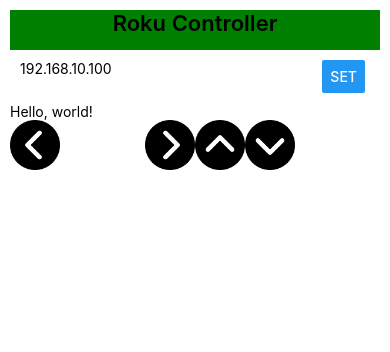
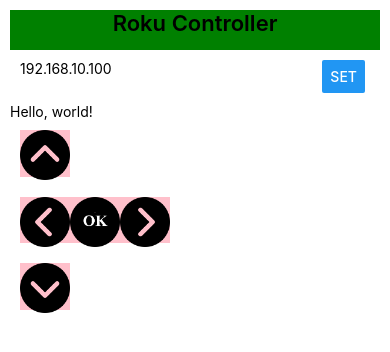
Before and after one commit to vipullal-github/React-native-roku, a React Native app: screen / in a window 390 px wide. Shown: the top 352 px of the page. Built offline with nearby package versions, Linux system fonts and the light colour scheme.

Commit message:
Context is plugged in

```diff
--- a/App.js
+++ b/App.js
@@ -12,6 +12,8 @@
 import {SafeAreaView,StatusBar,StyleSheet} from 'react-native';
 import MainController from './components/MainController';
 import FakeAppBar from './components/FakeAppBar';
+import { RokuContextProvider } from './contexts/RokuContext';
+import HelloWorldComponent from './components/HelloWorld';
 
 
 const App: () => Node = () => {
@@ -21,12 +23,16 @@
       flexDirection:'column',
       margin:10,
   };
+      //<RokuContextProvider>
+      //</RokuContextProvider>
 
   return (
     <SafeAreaView style={backgroundStyle}>
-      <StatusBar barStyle={'light-content'} />
-      <FakeAppBar title='Roku Controller'/>
-      <MainController />
+    <StatusBar barStyle={'light-content'} />
+    <RokuContextProvider>
+        <FakeAppBar title='Roku Controller'/>
+        <MainController />
+        </RokuContextProvider>
     </SafeAreaView>
   );
 };
--- /dev/null
+++ b/components/HelloWorld.js
@@ -0,0 +1,28 @@
+import React from 'react';
+import {View,Text,StyleSheet} from 'react-native';
+
+const HelloWorldComponent = (props) =>{
+
+
+
+    return (
+
+            <View style={styles.container}>
+                <Text>Hello, world!</Text>
+            </View>
+
+    )};
+
+
+
+const styles=StyleSheet.create({
+
+    container:{
+
+        flexDirection:'column',
+
+    },
+
+
+});
+export default HelloWorldComponent;
--- a/components/MainController.js
+++ b/components/MainController.js
@@ -52,14 +52,14 @@
             <IPControl />
             <Text>Hello, world!</Text>
             <NavButtonsControl />
-            <View style={styles.buttonArrayRow}>
+            {/* <View style={styles.buttonArrayRow}>
                 <ImageButton image={leftArrow} clickHandler={onPress} />
                 <View style={styles.buttonArrayRow}>
                 <ImageButton image={rightArrow} clickHandler={onPress} />
                 <ImageButton image={upArrow} clickHandler={onPress} />
                 </View>
                 <ImageButton image={downArrow} clickHandler={onPress} />
-            </View>
+            </View> */}
         </View>
     )
 };
--- a/components/NavButtonsControl.js
+++ b/components/NavButtonsControl.js
@@ -1,19 +1,34 @@
 import React from 'react';
 import {View,StyleSheet} from 'react-native';
+import ImageButton from './ui/ImageButton';
 
 const rightArrow = require('../assets/right-arrow.png');
 const leftArrow = require('../assets/left-arrow.png');
 const upArrow = require('../assets/up-arrow.png');
 const downArrow = require('../assets/down-arrow.png');
-const home = require('../assets/home.png');
+const ok_btn = require('../assets/ok_btn.png');
 
 
 
 const NavButtonsControl = (props) =>{
 
+    const onPress = (event)=>{
+        console.log('Some button was pressed!!');
+    };
+
     return (
         <View style={styles.container}>
-
+            <View style={styles.navButtonRow}>
+                <ImageButton image={upArrow} clickHandler={onPress} />
+            </View>
+            <View style={styles.navButtonRow}>
+                <ImageButton image={leftArrow} clickHandler={onPress} />
+                <ImageButton image={ok_btn} />
+                <ImageButton image={rightArrow} clickHandler={onPress} />
+            </View>
+            <View style={styles.navButtonRow}>
+                <ImageButton image={downArrow} clickHandler={onPress} />
+            </View>
         </View>
     );
 };
@@ -24,7 +39,27 @@
 
     container:{
         flexDirection:'column',
+        alignContent:'center',
+        height:200,
+        //backgroundColor:'green',
     },
+    navButtonRow:{
+        flex:1,
+        //backgroundColor:'red',
+        flexDirection:'row',
+        justify:'space-evenly',
+        alignContent:'center',
+        margin:10,
+    },
+    imageButtonStyle:{
+        width:40,
+        height:40,
+        paddingRight:10,
+    },
+    spacerView:{
+        width:50,
+        height:50,
+    }
 
 });
 export default NavButtonsControl;
--- a/components/ui/ImageButton.js
+++ b/components/ui/ImageButton.js
@@ -18,7 +18,7 @@
 const styles = StyleSheet.create({
 
     imageButtonStyle:{
-        flex:1,
+        backgroundColor:'pink',
     },
     controllerButton:{
         width:50,
--- /dev/null
+++ b/contexts/RokuContext.js
@@ -0,0 +1,86 @@
+import React, {createContext, useReducer} from 'react';
+
+
+// default context data
+const defaultState = {
+    ip:'192.168.10.120',
+    port: 8060,
+};
+
+// -------------------------------------------
+//          Context
+// -------------------------------------------
+const RokuContext = createContext( defaultState );
+
+
+const SEND_KEY = "SEND_KEY";
+const SET_IP = "SET_IP";
+
+
+// -----------------------------------------
+//      action creator functions
+// ------------------------------------------
+
+const createSendKeyAction = (key)=>{
+    return {
+        action:SEND_KEY,
+        payload:key,
+    };
+};
+
+const createSetIPAction = (ip)=>{
+    return {
+        action:SET_IP,
+        payload:ip,
+    };
+};
+
+
+// ----------------------------------------------
+//      actions
+// ----------------------------------------------
+const doSetIP = (state,action) => {
+    return state;
+};
+
+const doSendKey = (state,action) => {
+    return state;
+};
+
+
+// ------------------------------------------------
+//      rokuContextReducer
+// ------------------------------------------------
+const rokuContextReducer = (state, action) => {
+    let act = action.action;
+    if( act === SET_IP ){
+        doSetIP( state, action );
+    }
+    else if( act === SEND_KEY ){
+        doSendKey( state, action);
+    }
+    else{
+        return state;
+    }
+};
+
+
+export const RokuContextProvider = (props)=>{
+    const [state, dispatcher ] = useReducer( rokuContextReducer, defaultState );
+
+    const rokuContext = {
+        ip:state.ip,
+        port:state.port,
+        onIPChanged: (newIP) => { dispatcher( createSetIPAction(newIP));},
+        onSendKey: (key) => { dispatcher( createSendKeyAction(key));},
+    };
+
+    return (
+        <RokuContext.Provider value={rokuContext}>
+            {props.children}
+        </RokuContext.Provider>
+    );
+
+};
+
+export default RokuContext;
```
